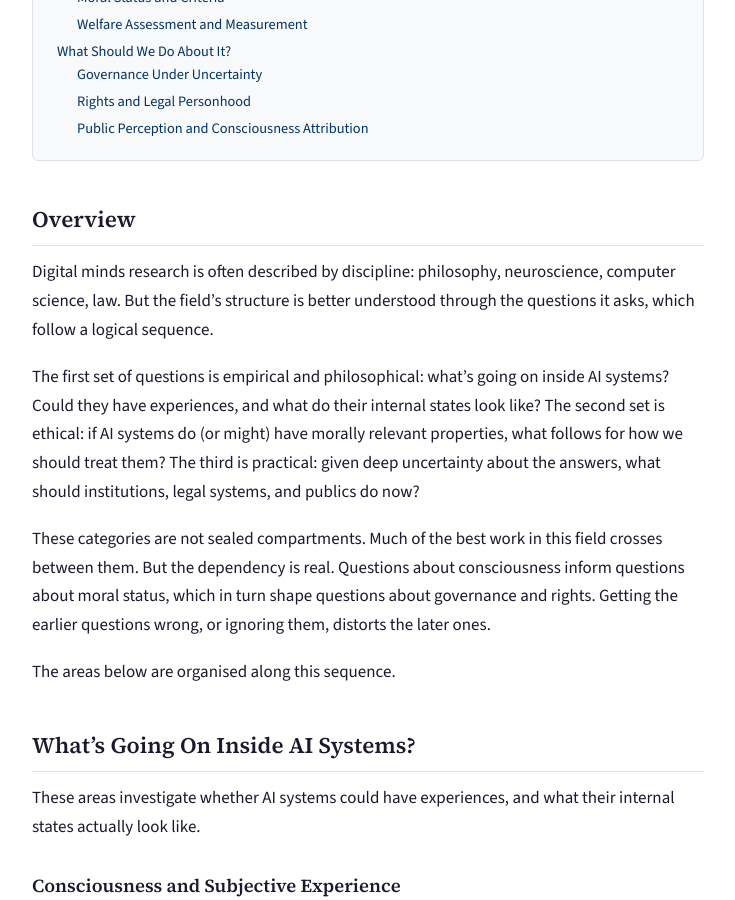
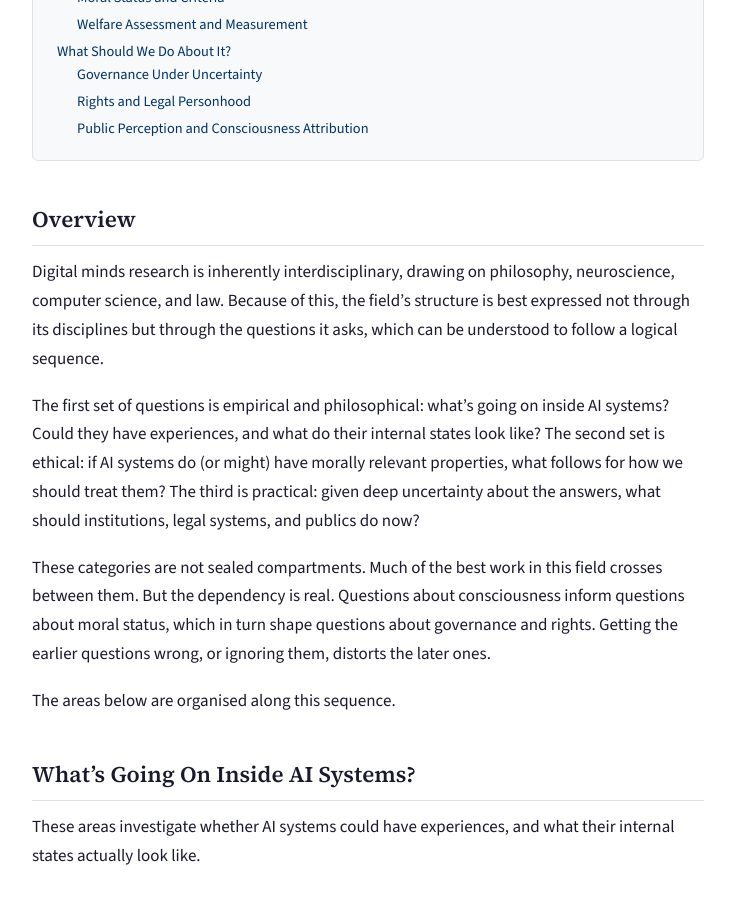
Before and after one commit to Mitchel-Alexander/getting-started-digital-minds, a Jekyll site: the page built from research-areas.md, in a window 1280 px wide and 900 px high, scrolled down 482 px. Shown: the whole window, without its empty margins (272-1007 px from the left). Built offline with Jekyll 4.4.1, drawn with Linux system fonts in a browser that asks for light colours; some of the changed text lies outside the part shown.

Commit message:
Add Claude's Character reading, revise overview intro
Add Anthropic's Claude's Character post to Identity and Character
section. Rewrite overview opening to accurately describe the field's
interdisciplinary nature.

Co-Authored-By: Claude Opus 4.6 <noreply@anthropic.com>

```diff
--- a/research-areas.md
+++ b/research-areas.md
@@ -10,7 +10,7 @@ description: The questions the field is working on, with key readings and releva
 
 ## Overview
 
-Digital minds research is often described by discipline: philosophy, neuroscience, computer science, law. But the field's structure is better understood through the questions it asks, which follow a logical sequence.
+Digital minds research is inherently interdisciplinary, drawing on philosophy, neuroscience, computer science, and law. Because of this, the field's structure is best expressed not through its disciplines but through the questions it asks, which can be understood to follow a logical sequence.
 
 The first set of questions is empirical and philosophical: what's going on inside AI systems? Could they have experiences, and what do their internal states look like? The second set is ethical: if AI systems do (or might) have morally relevant properties, what follows for how we should treat them? The third is practical: given deep uncertainty about the answers, what should institutions, legal systems, and publics do now?
 
```
Also changed, not shown: other parts of research-areas.md (+1 -0 lines).
